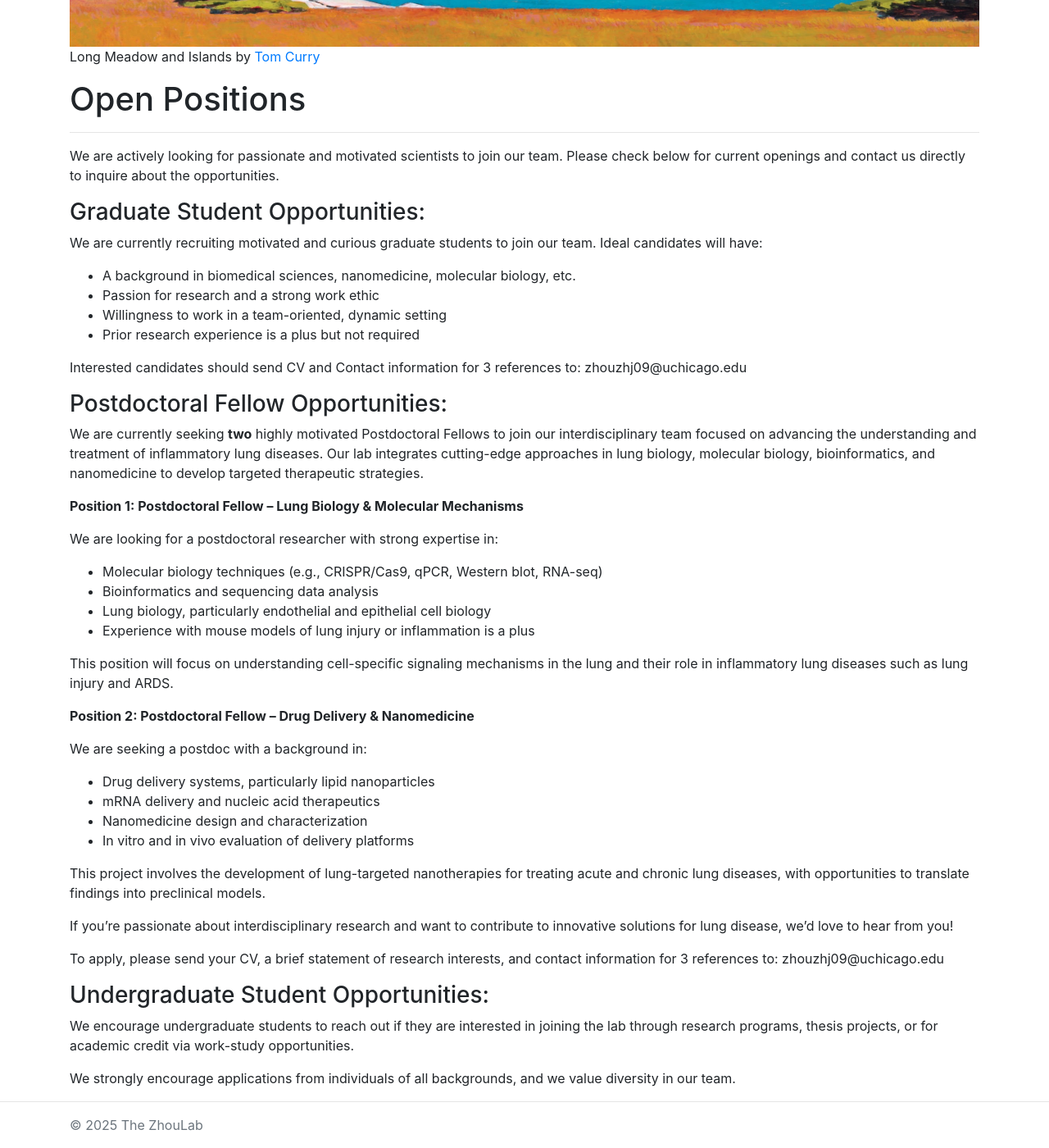
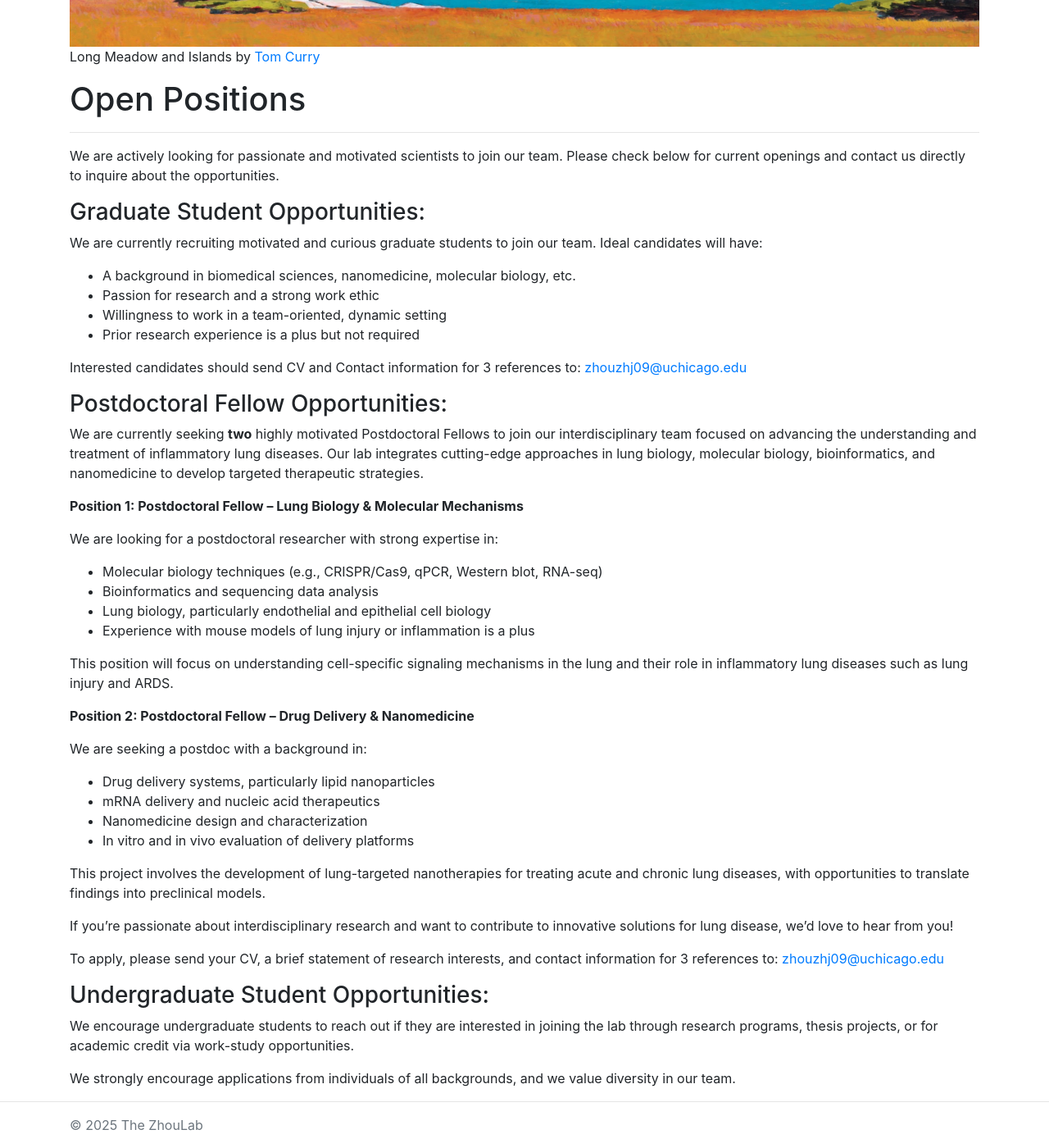
Before and after one commit to tewhey-lab/tewhey-lab.github.io, a Jekyll site: the page built from gratitude/index.md, in a window 1280 px wide and 1400 px high, scrolled down 318 px. Shown: the whole window at 82% size. Built offline with Jekyll 4.4.1, drawn with Linux system fonts in a browser that asks for light colours; nearby versions of some CDN libraries; comment, search, counter and statistics services are not loaded; part of the change alters nothing that is shown.

```diff
--- a/gratitude/index.md
+++ b/gratitude/index.md
@@ -19,7 +19,7 @@ Ideal candidates will have:
 - Willingness to work in a team-oriented, dynamic setting
 - Prior research experience is a plus but not required
 
-Interested candidates should send CV and Contact information for 3 references to: zhouzhj09@uchicago.edu
+Interested candidates should send CV and Contact information for 3 references to: <a href="zhouzhj09@uchicago.edu/" > zhouzhj09@uchicago.edu </a>
 
 
 ### Postdoctoral Fellow Opportunities:
@@ -47,7 +47,7 @@ This project involves the development of lung-targeted nanotherapies for treatin
 
 If you're passionate about interdisciplinary research and want to contribute to innovative solutions for lung disease, we’d love to hear from you!
 
-To apply, please send your CV, a brief statement of research interests, and contact information for 3 references to: zhouzhj09@uchicago.edu
+To apply, please send your CV, a brief statement of research interests, and contact information for 3 references to: <a href="zhouzhj09@uchicago.edu/" > zhouzhj09@uchicago.edu </a>
 
 ### Undergraduate Student Opportunities:
 We encourage undergraduate students to reach out if they are interested in joining the lab through research programs, thesis projects, or for academic credit via work-study opportunities.
```
